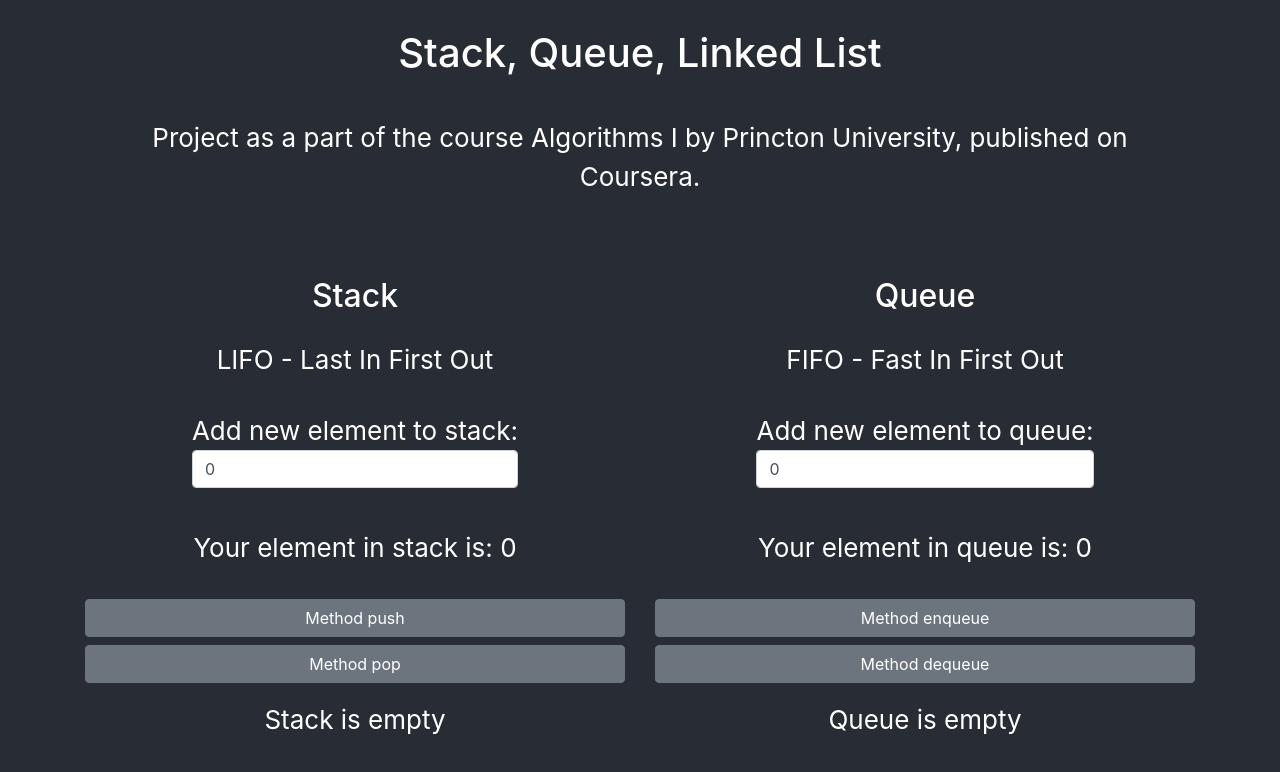
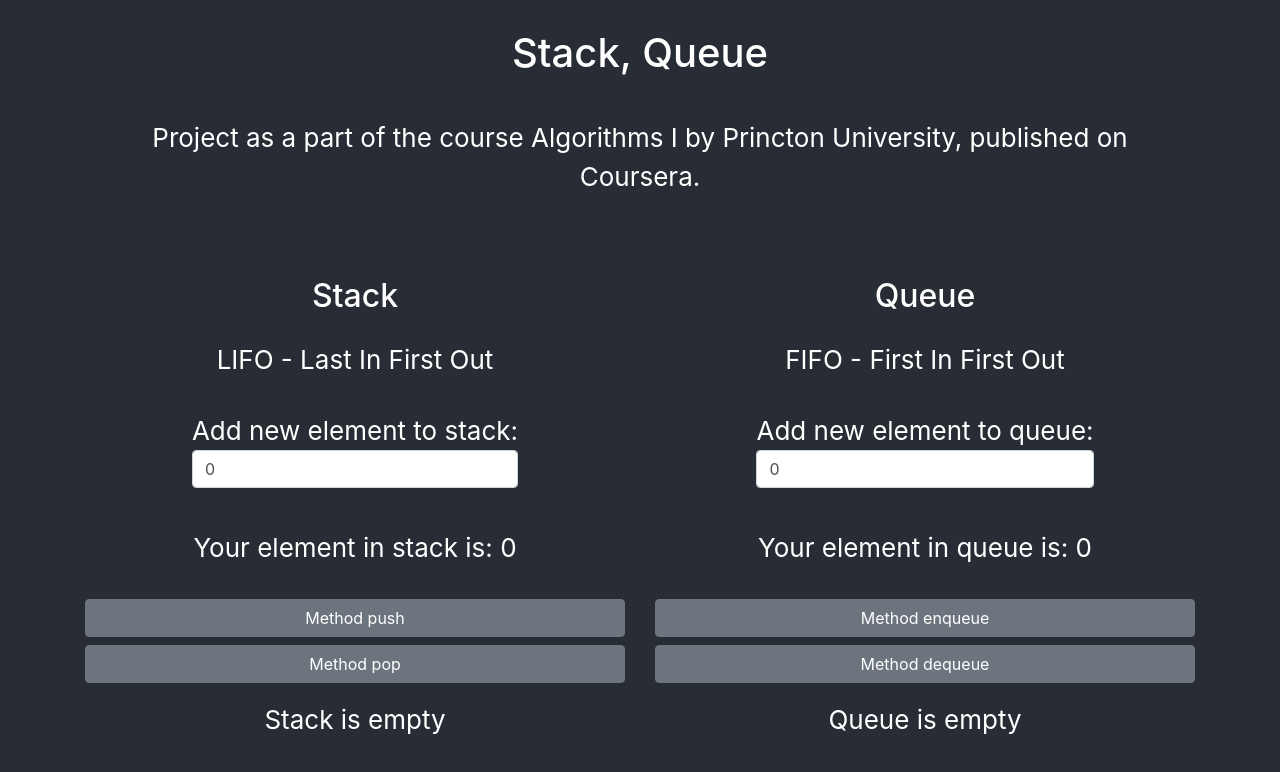
Before and after one commit to sylwiasuwalska/stack-queue, a React (Create React App) app: page / in a window 1280 px wide. Shown: the top 772 px of the page. Built offline with nearby package versions, Linux system fonts and the light colour scheme.

Commit message:
removed bug

```diff
--- a/src/App.js
+++ b/src/App.js
@@ -10,7 +10,7 @@ function App() {
     <div className="App">
       <Jumbotron className="header" fluid>
         <Container>
-          <h1>Stack, Queue, Linked List</h1>
+          <h1>Stack, Queue</h1>
           <p>
             Project as a part of the course Algorithms I by Princton University,
             published on Coursera.
--- a/src/components/Queue.js
+++ b/src/components/Queue.js
@@ -1,4 +1,6 @@
 import React from "react";
+import { Form, Button } from "react-bootstrap";
+
 import FormPattern from "./FormPattern.js";
 
 class Queue extends React.Component {
@@ -15,14 +17,14 @@ class Queue extends React.Component {
 
   dequeue = () => {
     let items = this.state.items;
-    if (this.state.items.length === 0) return "Underflow";
+    if (this.state.items.length == 0) return "Underflow";
     let element = items.shift();
     this.setState({ items });
     return element;
   };
 
   isEmpty = () => {
-    if (!this.state.items.length === 0) {
+    if (!this.state.items.length == 0) {
       return this.printQueue();
     } else {
       return "Queue is empty";
@@ -49,7 +51,7 @@ class Queue extends React.Component {
       <div className="Queue">
         <section>
           <h2>Queue</h2>
-          <p>FIFO - Fast In First Out</p>
+          <p>FIFO - First In First Out</p>
         </section>
         <FormPattern
           name="queue"
--- a/src/components/Stack.js
+++ b/src/components/Stack.js
@@ -1,4 +1,6 @@
 import React from "react";
+import { Form, Button } from "react-bootstrap";
+
 import FormPattern from "./FormPattern.js";
 
 class Stack extends React.Component {
@@ -15,7 +17,7 @@ class Stack extends React.Component {
 
   popFromStack = () => {
     let items = this.state.items;
-    if (this.state.items.length === 0) return "Underflow";
+    if (this.state.items.length == 0) return "Underflow";
     let element = items.pop();
     this.setState({ items });
     return element;
@@ -23,7 +25,7 @@ class Stack extends React.Component {
 
   isEmpty = () => {
     console.log(this.state.items.length);
-    if (!this.state.items.length === 0) {
+    if (!this.state.items.length == 0) {
       return this.printStack();
     } else {
       return "Stack is empty";
```
